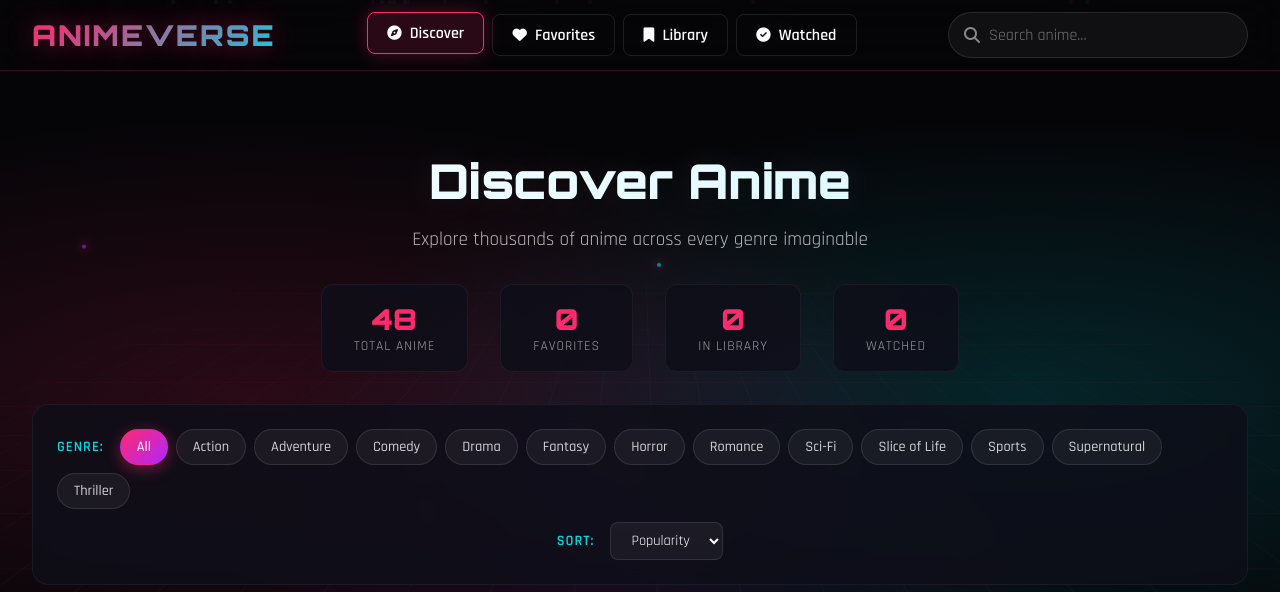
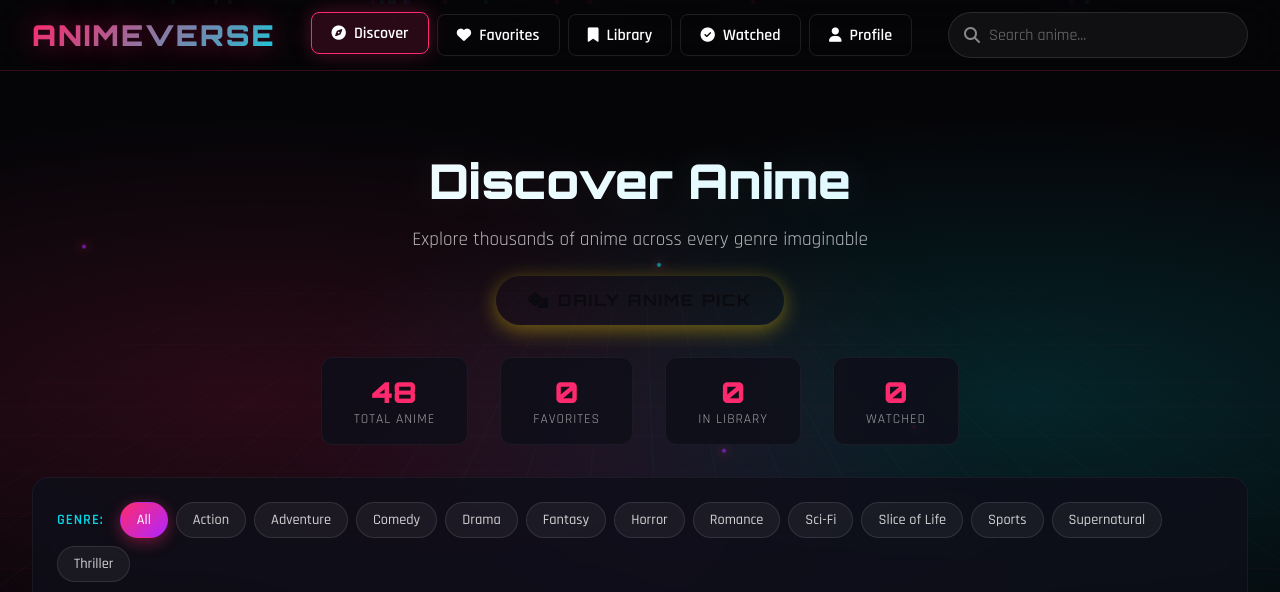
Before and after one commit to dudpatil07/anime_dashboard, a plain HTML site: page index.html in a window 1280 px wide. Shown: the top 592 px of the page. Drawn offline with Linux system fonts and the light colour scheme.

Commit message:
Add Profile link and Daily Anime Pick button

```diff
--- a/index.html
+++ b/index.html
@@ -29,6 +29,9 @@
                 <button class="nav-btn" data-section="watched" onclick="showSection('watched')">
                     <i class="fas fa-check-circle"></i> Watched
                 </button>
+                <a href="profile.html" class="nav-btn" style="text-decoration: none;">
+                    <i class="fas fa-user"></i> Profile
+                </a>
             </nav>
             <div class="search-container">
                 <i class="fas fa-search search-icon"></i>
@@ -41,6 +44,9 @@
         <div class="hero">
             <h1 id="pageTitle">Discover Anime</h1>
             <p id="pageSubtitle">Explore thousands of anime across every genre imaginable</p>
+            <a href="daily.html" class="daily-pick-btn">
+                <i class="fas fa-dice"></i> Daily Anime Pick
+            </a>
         </div>
 
         <div class="stats-bar" id="statsBar">
```
